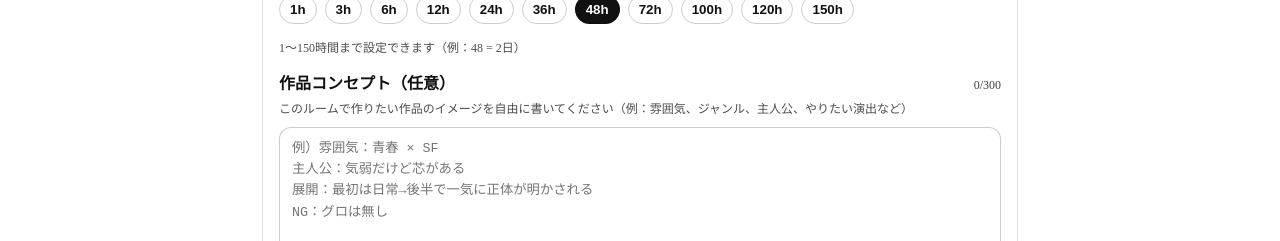
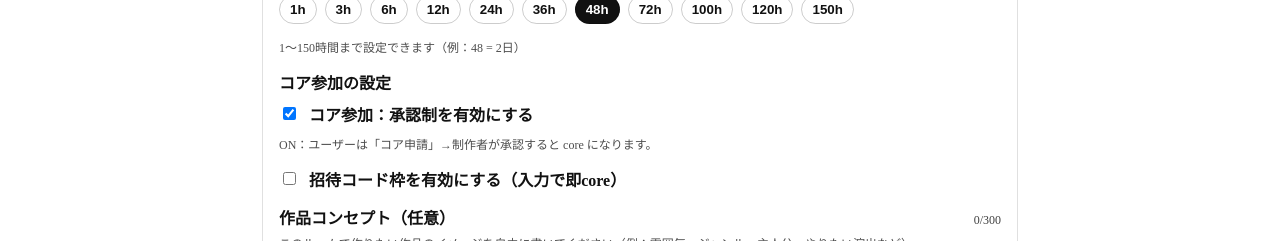
Before and after one commit to toki09141127-source/minnade-tsukuru, a Next.js app: page /rooms/create in a window 1280 px wide. Shown: the part 496-737 px from the top of the page. Built offline with nearby package versions, Linux system fonts and the light colour scheme; no server answers.

Commit message:
feat: extend room create with concept + core participation flags

```diff
--- a/app/api/rooms/create/route.ts
+++ b/app/api/rooms/create/route.ts
@@ -18,6 +18,20 @@ const CATEGORY_VALUES = [
 const WORK_TYPE_DEFAULT = 'room'
 const MAX_CONCEPT_LENGTH = 300
 
+function normalizeInviteCode(raw: unknown) {
+  return String(raw ?? '')
+    .trim()
+    .toUpperCase()
+}
+
+function isValidInviteCode(code: string) {
+  // 英数字のみ・6〜32文字（読みやすさ制約はUI側任せでもOK）
+  if (!code) return false
+  if (code.length < 6 || code.length > 32) return false
+  if (!/^[A-Z0-9]+$/.test(code)) return false
+  return true
+}
+
 export async function POST(req: Request) {
   try {
     const body = await req.json().catch(() => ({}))
@@ -34,6 +48,18 @@ export async function POST(req: Request) {
     const hoursNum = Number(body?.hours ?? 48)
     const hours = Math.max(1, Math.min(150, Math.floor(hoursNum)))
 
+    // ✅ 追加：core参加方式（未指定はデフォルトに寄せる）
+    // 承認制は「true 推奨」なので、未指定なら true に倒す
+    const enableCoreApproval =
+      body?.enable_core_approval === undefined
+        ? true
+        : Boolean(body?.enable_core_approval)
+
+    const enableCoreInvite = Boolean(body?.enable_core_invite ?? false)
+    const coreInviteCode = enableCoreInvite
+      ? normalizeInviteCode(body?.core_invite_code)
+      : null
+
     if (!title) {
       return NextResponse.json({ ok: false, error: 'title is required' }, { status: 400 })
     }
@@ -43,6 +69,16 @@ export async function POST(req: Request) {
         { ok: false, error: 'コンセプトは300文字以内で入力してください' },
         { status: 400 }
       )
+    }
+
+    // ✅ 招待コード枠ONなら必須チェック
+    if (enableCoreInvite) {
+      if (!coreInviteCode || !isValidInviteCode(coreInviteCode)) {
+        return NextResponse.json(
+          { ok: false, error: '招待コードが不正です（英数字・6〜32文字）' },
+          { status: 400 }
+        )
+      }
     }
 
     const authHeader = req.headers.get('authorization') ?? ''
@@ -68,6 +104,7 @@ export async function POST(req: Request) {
     const now = new Date()
     const expiresAt = new Date(now.getTime() + hours * 60 * 60 * 1000)
 
+    // ✅ rooms.insert payload
     const insertPayload: any = {
       title,
       category,
@@ -76,14 +113,23 @@ export async function POST(req: Request) {
       started_at: now.toISOString(),
       expires_at: expiresAt.toISOString(),
       created_by: user.id,
+
+      // 既存互換（残してOK）
       host_ids: [user.id],
+
       is_hidden: false,
       deleted_at: null,
       time_limit_hours: hours,
       work_type: String(body?.workType ?? body?.work_type ?? WORK_TYPE_DEFAULT),
-      concept: conceptRaw || null, // ★ 追加
+      concept: conceptRaw || null,
+
+      // ✅ 追加：コア参加方式
+      enable_core_approval: enableCoreApproval,
+      enable_core_invite: enableCoreInvite,
+      core_invite_code: enableCoreInvite ? coreInviteCode : null,
     }
 
+    // 1) rooms作成
     const { data: room, error: insErr } = await admin
       .from('rooms')
       .insert(insertPayload)
@@ -94,13 +140,15 @@ export async function POST(req: Request) {
       return NextResponse.json({ ok: false, error: insErr.message }, { status: 500 })
     }
 
+    // 2) 作成者を room_members に creator として参加させる（退出不可の前提）
+    // role: 'creator' / 'core' / 'supporter' の新仕様に統一
     const { error: memberErr } = await admin
       .from('room_members')
       .upsert(
         {
           room_id: room.id,
           user_id: user.id,
-          role: 'host',
+          role: 'creator',
           joined_at: now.toISOString(),
           left_at: null,
         },
--- a/app/rooms/create/RoomCreateClient.tsx
+++ b/app/rooms/create/RoomCreateClient.tsx
@@ -1,6 +1,6 @@
 'use client'
 
-import { useMemo, useState } from 'react'
+import { useMemo, useState, useEffect } from 'react'
 import { useRouter } from 'next/navigation'
 import { createClient } from '../../../lib/supabase/client'
 
@@ -19,6 +19,16 @@ const PRESET_HOURS = [1, 3, 6, 12, 24, 36, 48, 72, 100, 120, 150] as const
 
 const CONCEPT_MAX = 300
 
+// 招待コード生成：8桁英数字（I/O/1/0 を避けて読みやすく）
+function generateInviteCode(len = 8) {
+  const chars = 'ABCDEFGHJKLMNPQRSTUVWXYZ23456789' // 32 chars
+  let out = ''
+  for (let i = 0; i < len; i++) {
+    out += chars[Math.floor(Math.random() * chars.length)]
+  }
+  return out
+}
+
 export default function RoomCreateClient() {
   const router = useRouter()
   const supabase = createClient()
@@ -31,15 +41,43 @@ export default function RoomCreateClient() {
   // ✅ 追加：コンセプト
   const [concept, setConcept] = useState('')
 
+  // ✅ 追加：core参加方式
+  // 承認制はデフォルト true（あなたの仕様の推奨）
+  const [enableCoreApproval, setEnableCoreApproval] = useState(true)
+  const [enableCoreInvite, setEnableCoreInvite] = useState(false)
+  const [coreInviteCode, setCoreInviteCode] = useState<string>('')
+
   const [loading, setLoading] = useState(false)
   const [error, setError] = useState('')
 
   const conceptLen = concept.length
   const conceptTooLong = conceptLen > CONCEPT_MAX
 
+  // 招待コードONにした瞬間に自動生成（空なら）
+  useEffect(() => {
+    if (enableCoreInvite && !coreInviteCode) {
+      setCoreInviteCode(generateInviteCode(8))
+    }
+    if (!enableCoreInvite) {
+      // OFFなら null 保存したいので、クライアント上は空に戻してOK
+      setCoreInviteCode('')
+    }
+    // eslint-disable-next-line react-hooks/exhaustive-deps
+  }, [enableCoreInvite])
+
+  const inviteCodeInvalid = useMemo(() => {
+    if (!enableCoreInvite) return false
+    const code = coreInviteCode.trim()
+    if (!code) return true
+    if (code.length < 6 || code.length > 32) return true
+    if (!/^[A-Z0-9]+$/.test(code)) return true
+    return false
+  }, [enableCoreInvite, coreInviteCode])
+
   const canSubmit = useMemo(() => {
-    return title.trim().length > 0 && !loading && !conceptTooLong
-  }, [title, loading, conceptTooLong])
+    const tOk = title.trim().length > 0
+    return tOk && !loading && !conceptTooLong && !inviteCodeInvalid
+  }, [title, loading, conceptTooLong, inviteCodeInvalid])
 
   const submit = async () => {
     const t = title.trim()
@@ -49,6 +87,13 @@ export default function RoomCreateClient() {
     const c = concept.trim()
     if (c.length > CONCEPT_MAX) {
       setError(`コンセプトは${CONCEPT_MAX}文字以内で入力してください`)
+      return
+    }
+
+    // ✅ 招待コードONなら必須
+    const inviteCode = coreInviteCode.trim()
+    if (enableCoreInvite && inviteCodeInvalid) {
+      setError('招待コードが不正です（英数字・6〜32文字）')
       return
     }
 
@@ -81,8 +126,14 @@ export default function RoomCreateClient() {
           category,
           isAdult,
           hours: h,
-          // ✅ 追加：concept
+
+          // ✅ 既存：concept
           concept: c || null,
+
+          // ✅ 追加：core参加方式
+          enable_core_approval: !!enableCoreApproval,
+          enable_core_invite: !!enableCoreInvite,
+          core_invite_code: enableCoreInvite ? inviteCode : null,
         }),
       })
 
@@ -207,6 +258,88 @@ export default function RoomCreateClient() {
 
         <div style={{ fontSize: 12, opacity: 0.75, marginBottom: 14 }}>1〜150時間まで設定できます（例：48 = 2日）</div>
 
+        {/* ✅ 追加：コア参加方式 */}
+        <div style={{ marginTop: 10, marginBottom: 14 }}>
+          <div style={{ fontWeight: 900, marginBottom: 8 }}>コア参加の設定</div>
+
+          {/* 承認制 */}
+          <div style={{ display: 'flex', gap: 10, alignItems: 'center', marginBottom: 10 }}>
+            <input
+              id="enableCoreApproval"
+              type="checkbox"
+              checked={enableCoreApproval}
+              onChange={(e) => setEnableCoreApproval(e.target.checked)}
+            />
+            <label htmlFor="enableCoreApproval" style={{ fontWeight: 800 }}>
+              コア参加：承認制を有効にする
+            </label>
+          </div>
+          <div style={{ fontSize: 12, opacity: 0.75, marginBottom: 12, lineHeight: 1.6 }}>
+            ON：ユーザーは「コア申請」→制作者が承認すると core になります。
+          </div>
+
+          {/* 招待コード */}
+          <div style={{ display: 'flex', gap: 10, alignItems: 'center', marginBottom: 10 }}>
+            <input
+              id="enableCoreInvite"
+              type="checkbox"
+              checked={enableCoreInvite}
+              onChange={(e) => setEnableCoreInvite(e.target.checked)}
+            />
+            <label htmlFor="enableCoreInvite" style={{ fontWeight: 800 }}>
+              招待コード枠を有効にする（入力で即core）
+            </label>
+          </div>
+
+          {enableCoreInvite && (
+            <div style={{ marginTop: 8, padding: 12, borderRadius: 12, background: '#fafafa', border: '1px solid rgba(0,0,0,0.10)' }}>
+              <div style={{ display: 'flex', justifyContent: 'space-between', gap: 10, alignItems: 'center' }}>
+                <div style={{ fontWeight: 900 }}>招待コード</div>
+                <button
+                  type="button"
+                  onClick={() => setCoreInviteCode(generateInviteCode(8))}
+                  style={{
+                    padding: '6px 10px',
+                    borderRadius: 999,
+                    border: '1px solid rgba(0,0,0,0.2)',
+                    background: '#fff',
+                    cursor: 'pointer',
+                    fontWeight: 800,
+                  }}
+                >
+                  再生成
+                </button>
+              </div>
+
+              <input
+                value={coreInviteCode}
+                onChange={(e) => setCoreInviteCode(e.target.value.toUpperCase())}
+                placeholder="例：ABCD1234"
+                style={{
+                  width: '100%',
+                  padding: '10px 12px',
+                  borderRadius: 12,
+                  border: `1px solid ${inviteCodeInvalid ? '#b00020' : 'rgba(0,0,0,0.2)'}`,
+                  marginTop: 10,
+                  background: '#fff',
+                  fontWeight: 900,
+                  letterSpacing: 1,
+                }}
+              />
+
+              <div style={{ fontSize: 12, opacity: 0.75, marginTop: 8, lineHeight: 1.6 }}>
+                招待コードを知っている人は「招待コードでcore参加」から即coreになれます（最大5人枠）。
+              </div>
+
+              {inviteCodeInvalid && (
+                <div style={{ marginTop: 8, color: '#b00020', fontSize: 12 }}>
+                  招待コードが不正です（英数字・6〜32文字）
+                </div>
+              )}
+            </div>
+          )}
+        </div>
+
         {/* ✅ 追加：作品コンセプト */}
         <div style={{ marginTop: 10, marginBottom: 14 }}>
           <div style={{ display: 'flex', justifyContent: 'space-between', gap: 10, alignItems: 'baseline' }}>
```
